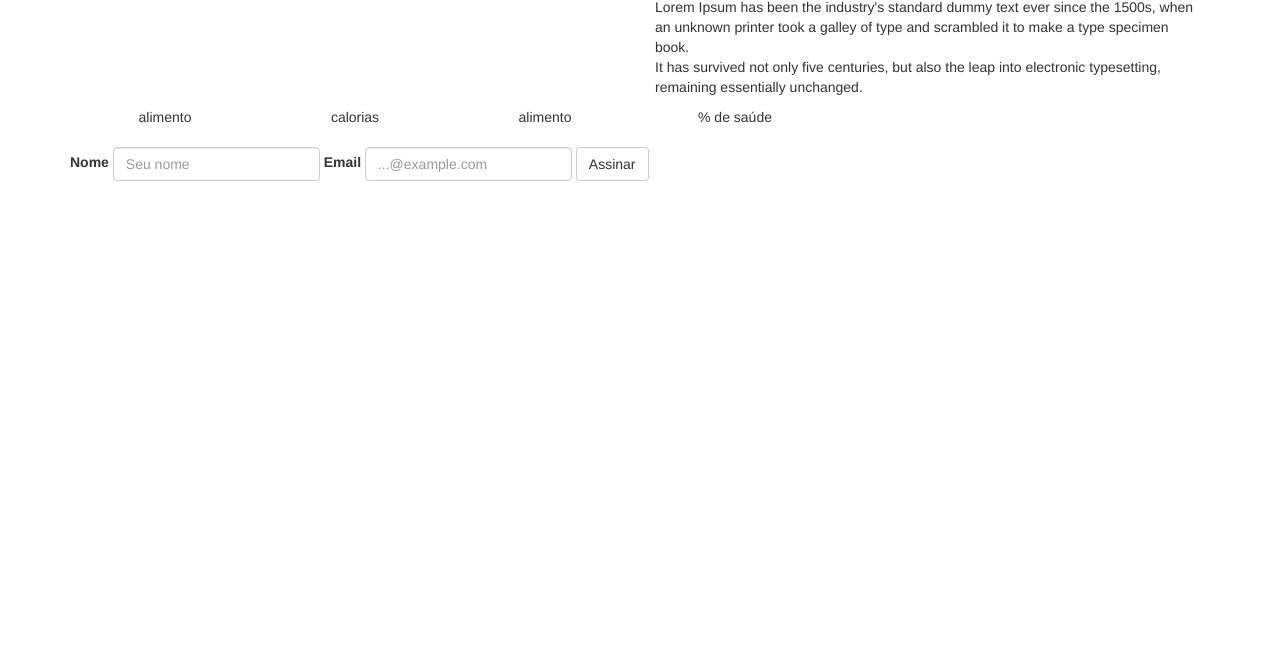
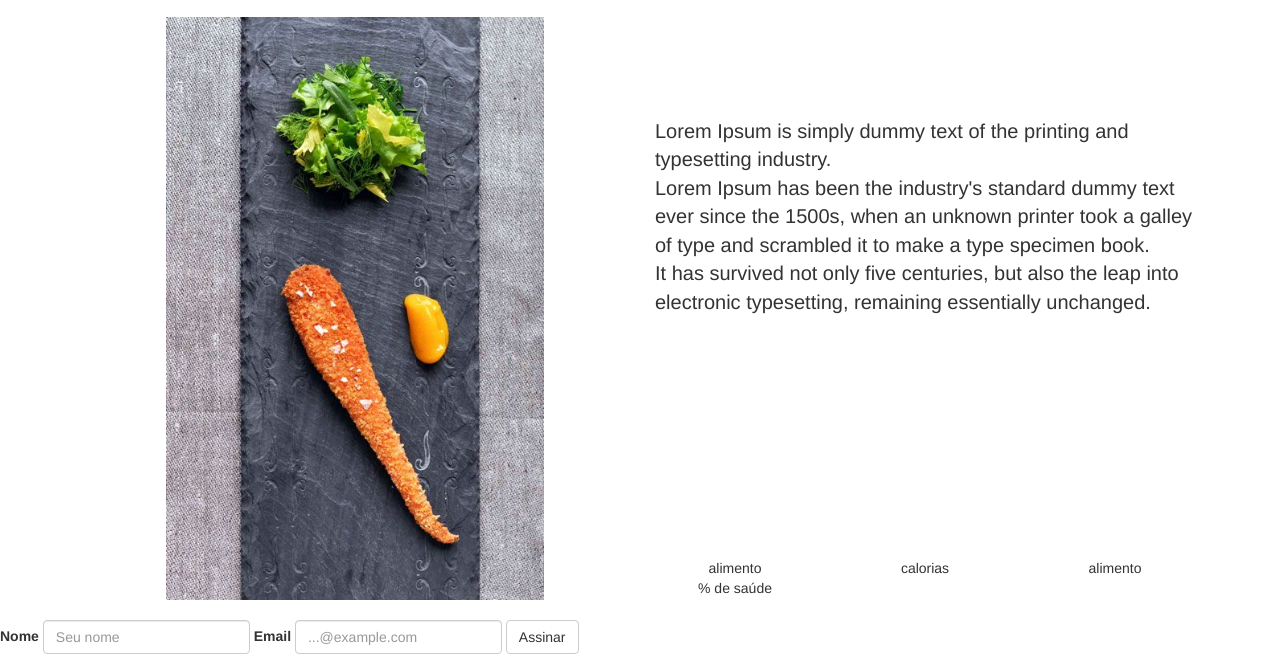
Before and after one commit to claudiamorazzoni/Tavola-Gourmet, a plain HTML site: page index.html in a window 1280 px wide. Shown: the part 567-1221 px from the top of the page. Before the commit the page ends 800 px from the top, so only its background shows below. Drawn offline with Linux system fonts and the light colour scheme.

Commit message:
alterações div mid 1

```diff
--- a/index.html
+++ b/index.html
@@ -7,22 +7,24 @@
   <link rel="stylesheet" href="bootstrap/css/bootstrap.min.css">
   <meta name="viewport" content="width=device-width, initial-scale=1.0">
 </head>
-<body class="container">
-   <div class="">
 
-   </div>
+<body class="">
+   <div class="container">
+
       <div class="home">
          <img src="images/logo.png">
       </div>
 
-   <div class="body">
       <div class="col-md-12">
         <h3 class="subtitle">Conheça nossa nova linha de produtos</h3>
-     </div>      <div class="col-md-6">
-         <img src="">
+     </div>
+
+      <div class="mid">
+        <div class="col-md-6">
+            <img src="images/carrot.jpg">
          </div>
          <div class="col-md-6">
-         <p class="hist">Lorem Ipsum is simply dummy text of the printing and typesetting industry. <br> Lorem Ipsum has been the industry's standard dummy text ever since the 1500s, when an unknown printer took a galley of type and scrambled it to make a type specimen book. <br> It has survived not only five centuries, but also the leap into electronic typesetting, remaining essentially unchanged.</p>
+            <p class="hist">Lorem Ipsum is simply dummy text of the printing and typesetting industry. <br> Lorem Ipsum has been the industry's standard dummy text ever since the 1500s, when an unknown printer took a galley of type and scrambled it to make a type specimen book. <br> It has survived not only five centuries, but also the leap into electronic typesetting, remaining essentially unchanged.
          </div>
       </div>
 
@@ -43,8 +45,7 @@
        </div>
       </div>
 
-</div>
-
+      <div class="">
          <form class="form-inline">
             <div class="form-group">
                <label for="exampleInputName2">Nome</label>
@@ -56,6 +57,8 @@
             </div>
             <button type="submit" class="btn btn-default">Assinar</button>
          </form>
+      </div>
 
+   </div>
 </body>
 </html>
--- a/style.css
+++ b/style.css
@@ -7,7 +7,6 @@ body{
 
 .home{
   background-image: url("images/modern.jpg");
-  /*background-image: url("images/background.jpg");*/
   background-size: cover;
   height: 475px;
   width: 100%;
@@ -23,16 +22,49 @@ body{
    margin-top: -90px;
    display: flex;
    margin-left: auto;
-   margin-right: auto
+   margin-right: auto;
 }
 
 .subtitle{
-  margin: 5;
+  margin: 35px;
   font-size: 35px;
   text-align: center;
   color: black;
 }
 
+div .mid{
+   height: 620px;
+   margin: 15px 0px;
+}
+
+.mid p{
+   font-size: 20px;
+   height: 400px;
+   display: flex;
+   justify-content: center;
+   flex-direction: column;
+}
+
 .tabela{
   text-align: center;
+  margin-top: 8px;
 }
+
+.mid img{
+   width: 70%;
+   display: flex;
+   margin-left: auto;
+   margin-right: auto
+}
+
+@media (max-width: 600px) {
+
+   .home img {
+      height: 20%;
+      padding-left: 10px;
+   }
+
+   .subtitle{
+     font-size: 25px;
+     margin: 10px;
+}
```
Also changed, not shown: images/carrot.jpg (added). Lines whose indentation alone changed are shown as unchanged.
